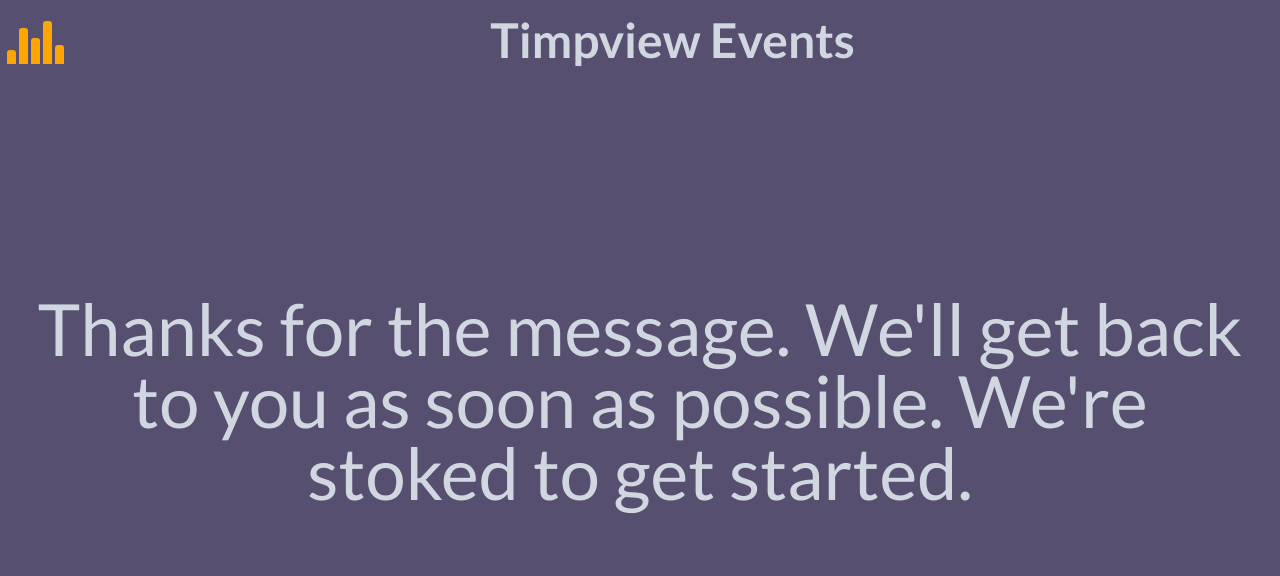
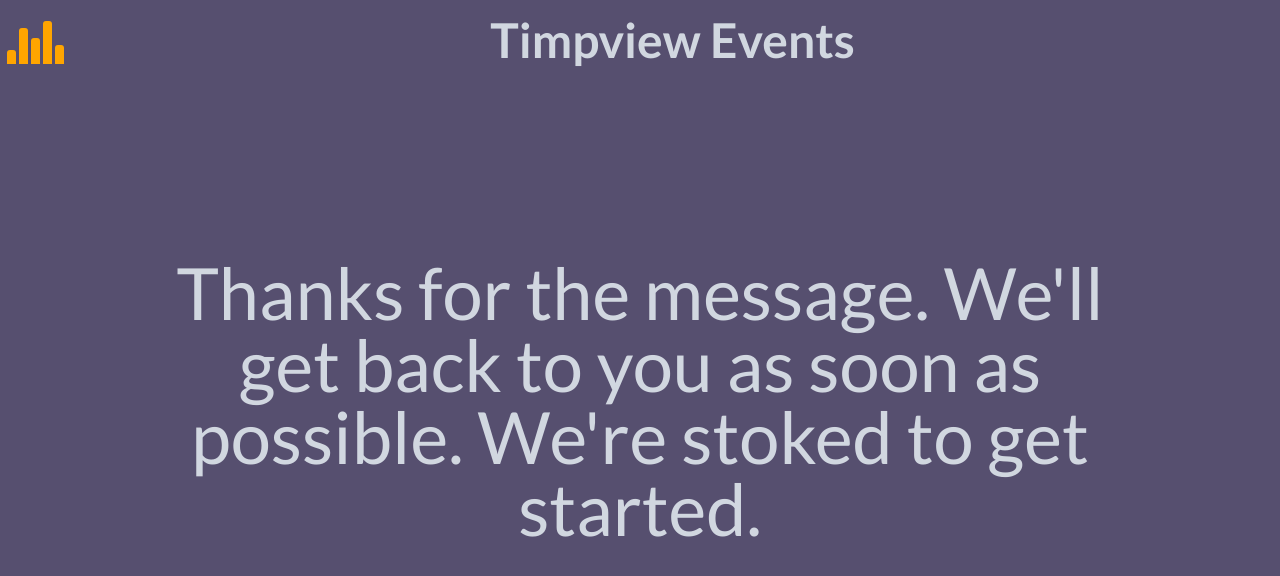
Before and after one commit to aopelstar/timpviewevents, a React (Create React App) app: page /#/thanks in a window 1280 px wide. Shown: the top 576 px of the page. Built offline with nearby package versions, Linux system fonts and the light colour scheme.

Commit message:
i think this is ready to push up onto the interwebs

```diff
--- a/package.json
+++ b/package.json
@@ -30,5 +30,6 @@
     "not dead",
     "not ie <= 11",
     "not op_mini all"
-  ]
+  ],
+  "main": "server/index.js"
 }
--- a/src/components/Home/Home.jsx
+++ b/src/components/Home/Home.jsx
@@ -42,7 +42,7 @@
             time: this.state.time
         }
         console.log("you have an error")
-        let promise = axios.post('http://localhost:7777/api/sendEmail', body)
+        let promise = axios.post('/api/sendEmail', body)
         promise.then( () => {
             window.location.assign('/#/thanks');
         })
--- a/src/components/Thanks/thanks.css
+++ b/src/components/Thanks/thanks.css
@@ -20,3 +20,9 @@
         font-size: 9vh;
     }
 }
+
+@media(min-width:1100px){
+    .thanks-message{
+        margin: auto 150px;
+    }
+}
```
Also changed, not shown: 1 other file (tests, documents, lock files or other folders).
